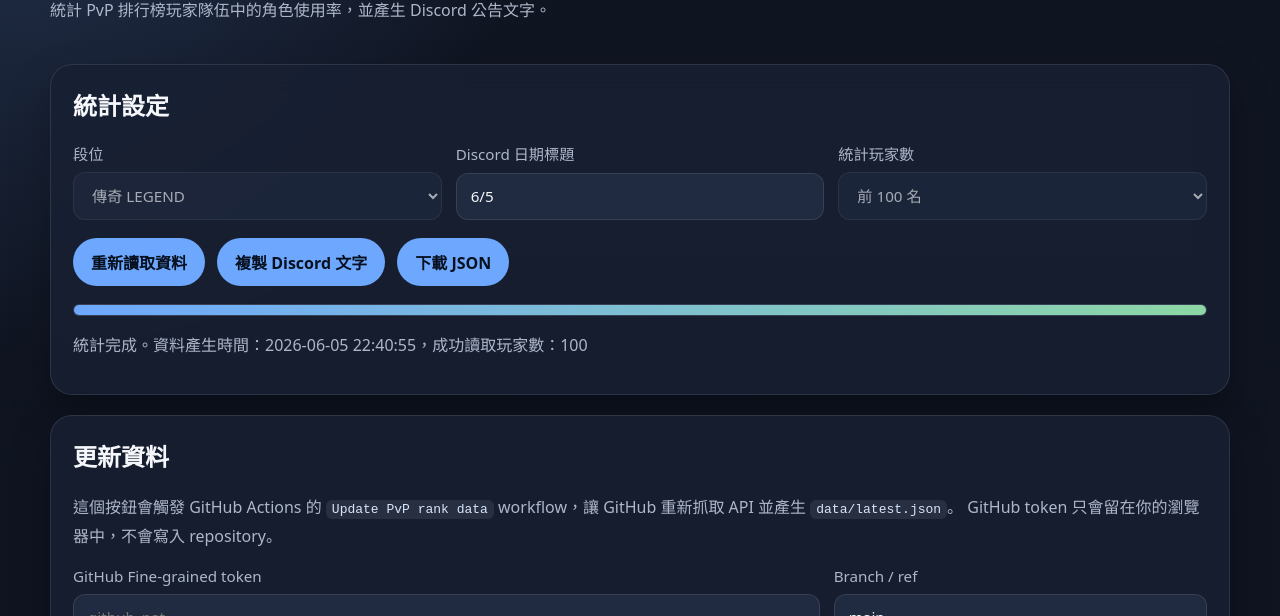
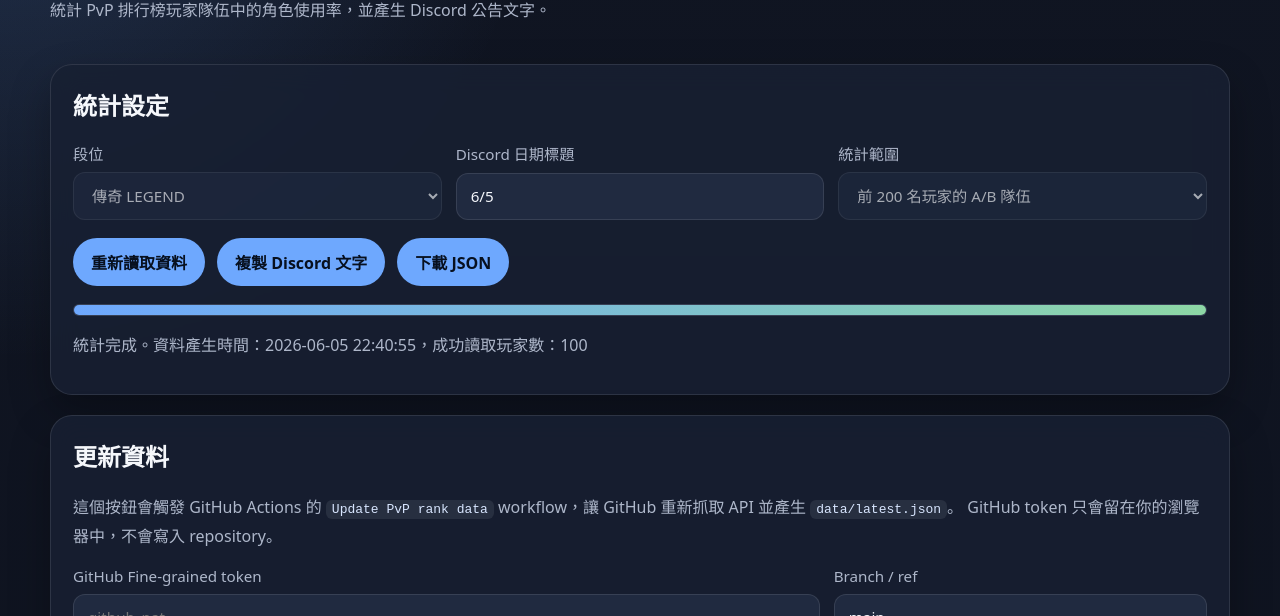
Before and after one commit to mti0224/LRpvprank, a plain HTML site: page index.html in a window 1280 px wide. Shown: the part 184-800 px from the top of the page. Drawn offline with Linux system fonts and the light colour scheme.

Commit message:
Update range label to top 200 players AB teams

```diff
--- a/index.html
+++ b/index.html
@@ -34,9 +34,9 @@
         </label>
 
         <label>
-          統計玩家數
+          統計範圍
           <select id="limitSelect" disabled>
-            <option value="100" selected>前 100 名</option>
+            <option value="200" selected>前 200 名玩家的 A/B 隊伍</option>
           </select>
         </label>
       </div>
@@ -97,7 +97,7 @@
           <pre id="top100Output">尚無資料</pre>
         </article>
         <article>
-          <h3>目前統計範圍</h3>
+          <h3>前 200 名玩家的 A/B 隊伍</h3>
           <pre id="allOutput">尚無資料</pre>
         </article>
       </div>
```
